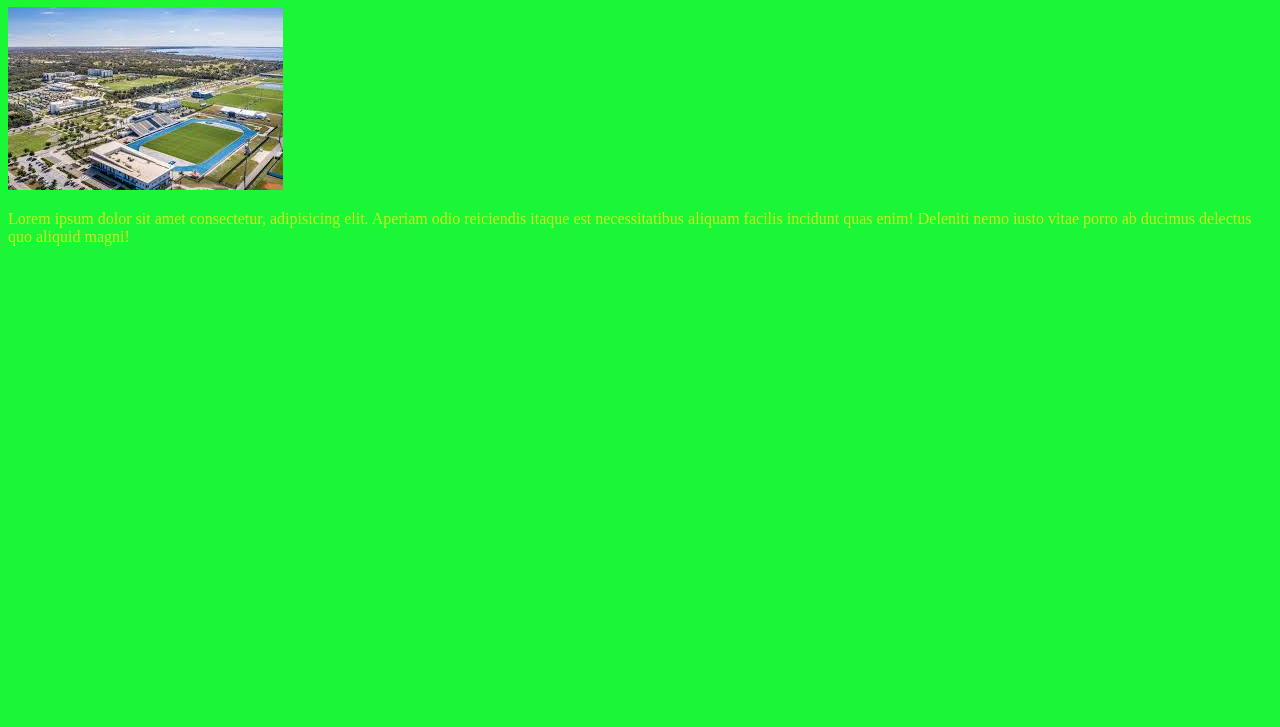
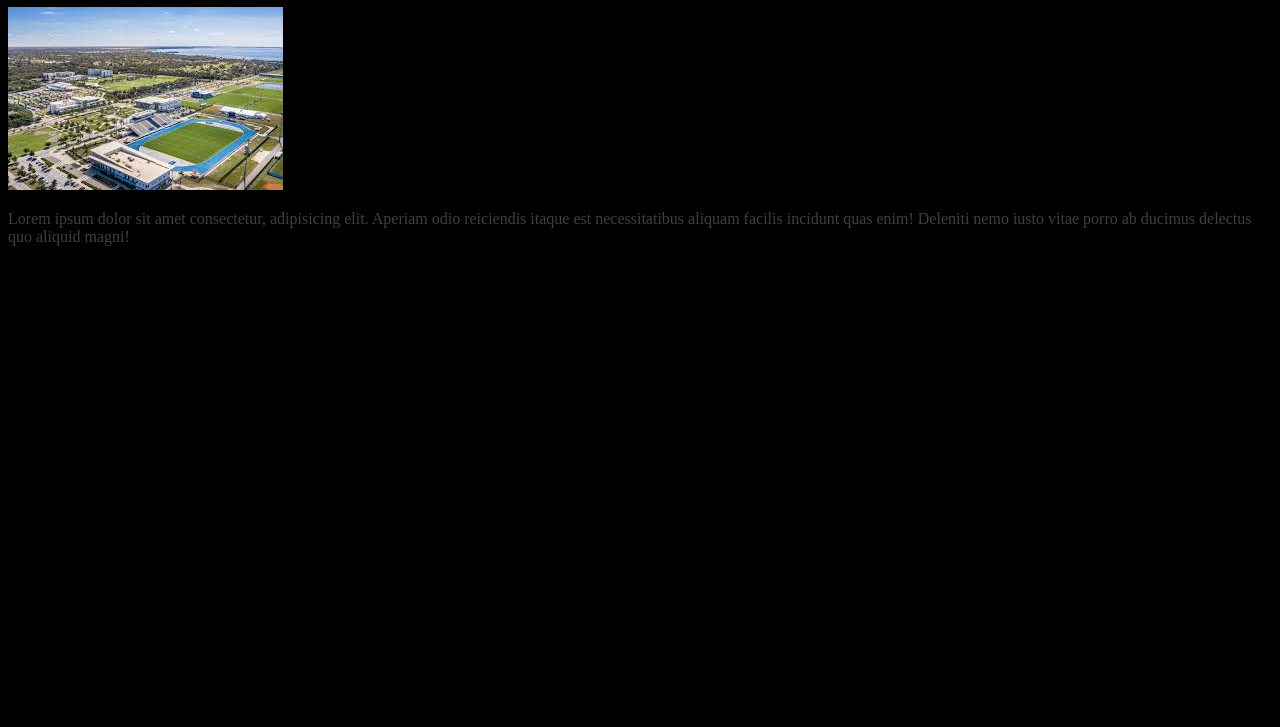
Before and after one commit to CotVSaposhkah/test1, a plain HTML site: page index.html in a window 1280 px wide. Shown: the part 73-800 px from the top of the page. Drawn offline with Linux system fonts and the light colour scheme.

Commit message:
bacground

```diff
--- a/css/style.css
+++ b/css/style.css
@@ -1,4 +1,4 @@
 body{
-    background-color: rgb(25, 247, 54);
-    color: rgb(205, 236, 29);
+    background-color: rgb(0, 0, 0);
+    color: rgb(63, 63, 63);
 }
```
